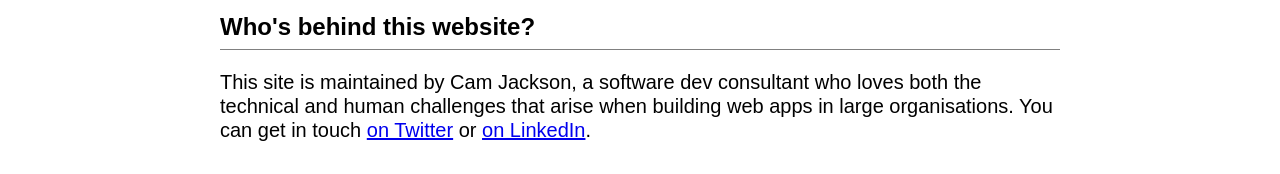
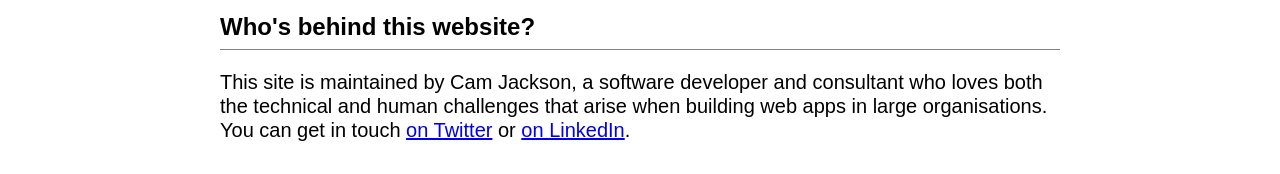
Before and after one commit to camjackson/microfrontends.com, a plain HTML site: page index.html in a window 1280 px wide. Shown: the part 2859-3033 px from the top of the page. Drawn offline with Linux system fonts and the light colour scheme.

Commit message:
Tweak copy

```diff
--- a/index.html
+++ b/index.html
@@ -104,10 +104,10 @@
           <h2 id="who">Who's behind this website?</h2>
           <hr />
           <p>
-            This site is maintained by Cam Jackson, a software dev consultant
-            who loves both the technical and human challenges that arise when
-            building web apps in large organisations. You can get in touch
-            <a href="https://twitter.com/thecamjackson"> on Twitter</a> or
+            This site is maintained by Cam Jackson, a software developer and
+            consultant who loves both the technical and human challenges that
+            arise when building web apps in large organisations. You can get in
+            touch <a href="https://twitter.com/thecamjackson"> on Twitter</a> or
             <a href="https://www.linkedin.com/in/cam-jackson-19260a30/">
               on LinkedIn</a
             >.
```
